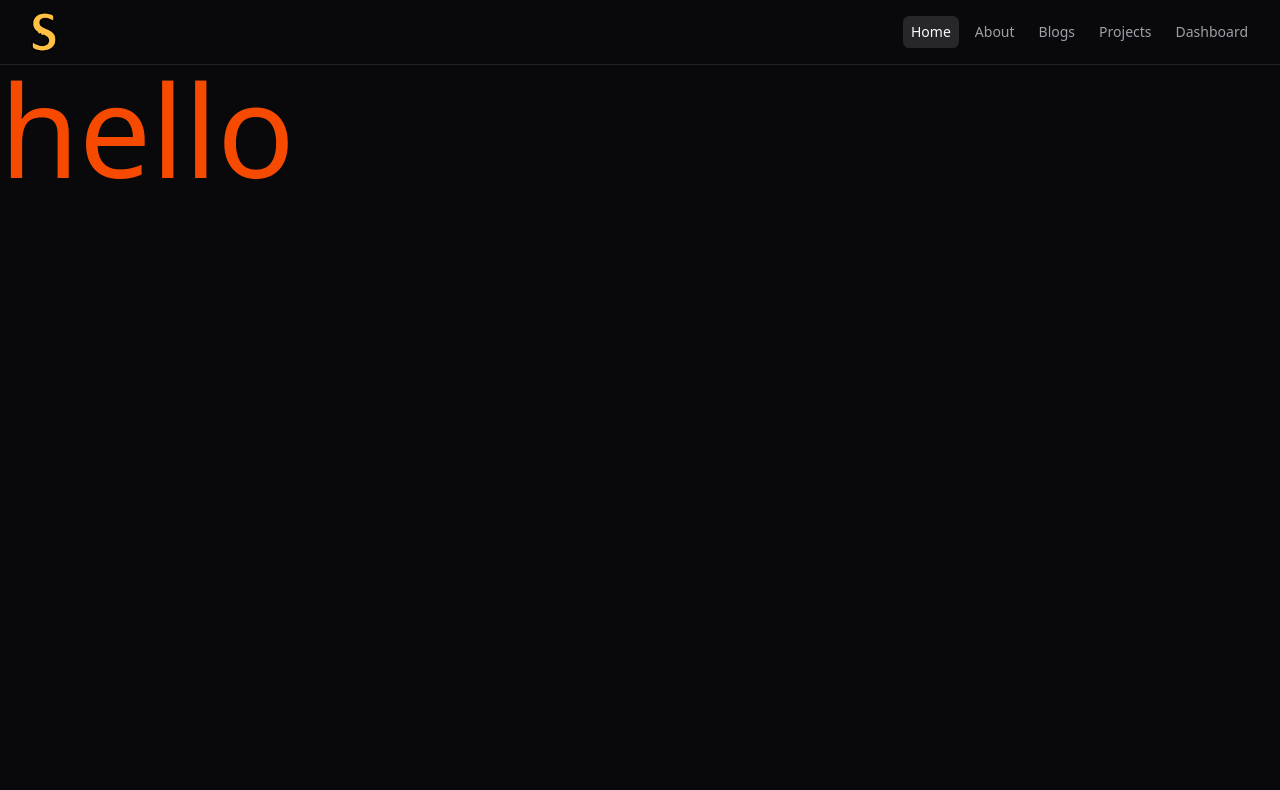
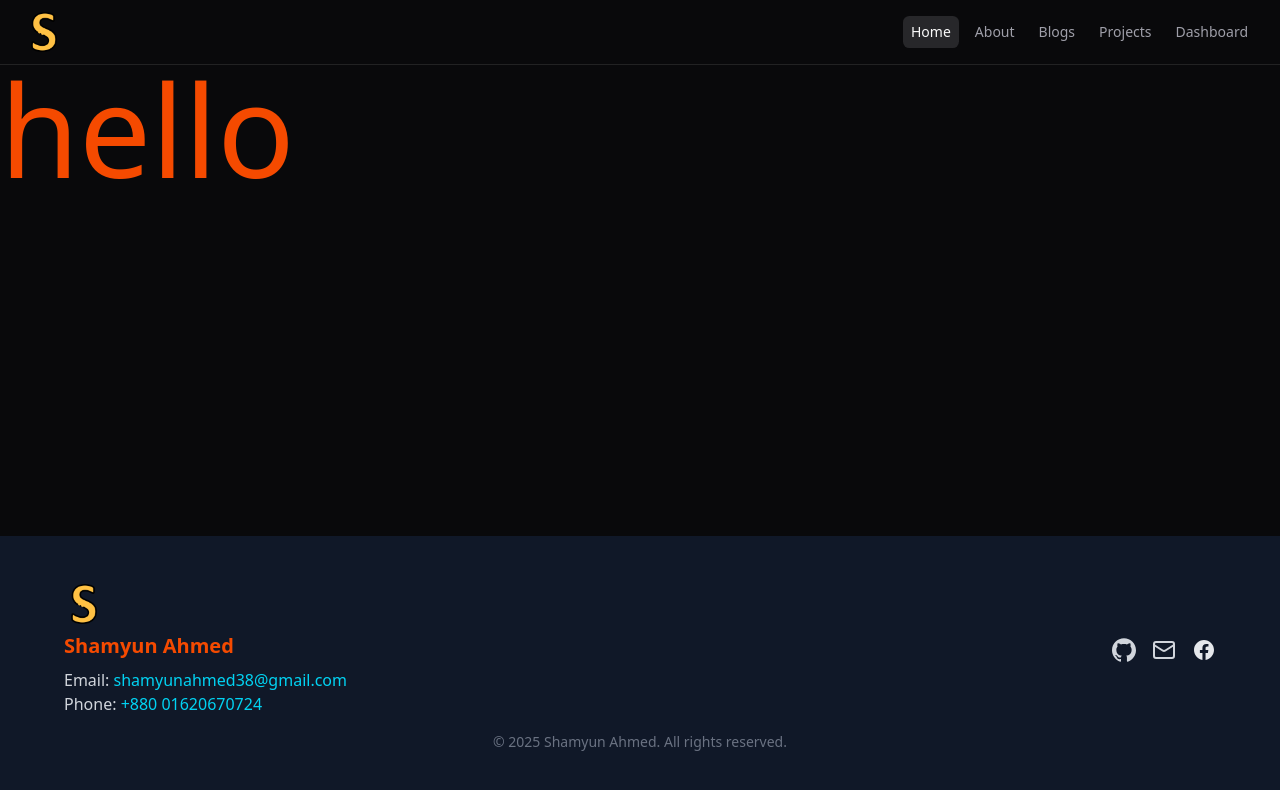
Before and after one commit to Shadow-Blaxe-123/Next-Portfolio-Frontend, a Next.js app: page / in a window 1280 px wide. Shown: the top 790 px of the page. Built offline with nearby package versions, Linux system fonts and the light colour scheme.

Commit message:
Footer done

```diff
--- a/src/app/(public)/layout.tsx
+++ b/src/app/(public)/layout.tsx
@@ -1,3 +1,4 @@
+import Footer from "@/components/Footer";
 import Navbar from "@/components/Navbar";
 import { ReactNode } from "react";
 
@@ -7,10 +8,14 @@ interface Props {
 
 export default function PublicLayout({ children }: Props) {
   return (
-    <div>
-      <Navbar />
-
-      {children}
+    <div className="flex flex-col min-h-screen">
+      <div>
+        <Navbar />
+      </div>
+      <main className="flex-1">{children}</main>
+      <div className="mt-auto">
+        <Footer />
+      </div>
     </div>
   );
 }
--- /dev/null
+++ b/src/components/Footer.tsx
@@ -0,0 +1,91 @@
+import { Mail } from "lucide-react";
+import Link from "next/link";
+import Logo from "./Logo";
+
+export default function Footer() {
+  return (
+    <footer className="bg-gray-900 text-gray-300 py-12 px-6">
+      <div className="max-w-6xl mx-auto flex flex-col md:flex-row justify-between items-center gap-6">
+        {/* Contact info */}
+        <div className="text-center md:text-left">
+          <Logo />
+          <h2 className="text-xl font-bold text-primary my-2">Shamyun Ahmed</h2>
+          <p>
+            Email:{" "}
+            <Link
+              href="mailto:shamyun@example.com"
+              className="text-cyan-400 hover:underline"
+            >
+              shamyunahmed38@gmail.com
+            </Link>
+          </p>
+          <p>
+            Phone:{" "}
+            <Link
+              href="tel:+8801234567890"
+              className="text-cyan-400 hover:underline"
+            >
+              +880 01620670724
+            </Link>
+          </p>
+        </div>
+
+        {/* Social links */}
+        <div className="flex gap-4">
+          {/* GitHub SVG */}
+          <Link
+            href="https://github.com/Shadow-Blaxe-123"
+            target="_blank"
+            rel="noopener noreferrer"
+            className="w-6 h-6 hover:text-white transition-colors"
+          >
+            <svg
+              role="img"
+              viewBox="0 0 24 24"
+              fill="currentColor"
+              xmlns="http://www.w3.org/2000/svg"
+            >
+              <title>GitHub</title>
+              <path d="M12 .297c-6.63 0-12 5.373-12 12 0 5.303 3.438 9.8 8.205 11.385.6.113.82-.258.82-.577 0-.285-.01-1.04-.015-2.04-3.338.724-4.042-1.61-4.042-1.61C4.422 18.07 3.633 17.7 3.633 17.7c-1.087-.744.084-.729.084-.729 1.205.084 1.838 1.236 1.838 1.236 1.07 1.835 2.809 1.305 3.495.998.108-.776.417-1.305.76-1.605-2.665-.3-5.466-1.332-5.466-5.93 0-1.31.465-2.38 1.235-3.22-.135-.303-.54-1.523.105-3.176 0 0 1.005-.322 3.3 1.23.96-.267 1.98-.399 3-.405 1.02.006 2.04.138 3 .405 2.28-1.552 3.285-1.23 3.285-1.23.645 1.653.24 2.873.12 3.176.765.84 1.23 1.91 1.23 3.22 0 4.61-2.805 5.625-5.475 5.92.42.36.81 1.096.81 2.22 0 1.606-.015 2.896-.015 3.286 0 .315.21.69.825.57C20.565 22.092 24 17.592 24 12.297c0-6.627-5.373-12-12-12" />
+            </svg>
+          </Link>
+
+          {/* Email */}
+          <Link
+            href="mailto:shamunahmed38@gmail.com"
+            className="hover:text-white transition-colors"
+          >
+            <Mail className="w-6 h-6" />
+          </Link>
+          {/* Facebook */}
+          <Link
+            href="https://www.facebook.com/shamun.ahmed.723353"
+            rel="noreferrer"
+            target="_blank"
+            className="text-gray-700 transition hover:opacity-75 dark:text-gray-200"
+          >
+            <span className="sr-only">Facebook</span>
+
+            <svg
+              className="size-6"
+              fill="currentColor"
+              viewBox="0 0 24 24"
+              aria-hidden="true"
+            >
+              <path
+                fillRule="evenodd"
+                d="M22 12c0-5.523-4.477-10-10-10S2 6.477 2 12c0 4.991 3.657 9.128 8.438 9.878v-6.987h-2.54V12h2.54V9.797c0-2.506 1.492-3.89 3.777-3.89 1.094 0 2.238.195 2.238.195v2.46h-1.26c-1.243 0-1.63.771-1.63 1.562V12h2.773l-.443 2.89h-2.33v6.988C18.343 21.128 22 16.991 22 12z"
+                clipRule="evenodd"
+              />
+            </svg>
+          </Link>
+        </div>
+      </div>
+
+      {/* Copyright */}
+      <div className="text-center text-sm text-gray-500 mt-4">
+        &copy; {new Date().getFullYear()} Shamyun Ahmed. All rights reserved.
+      </div>
+    </footer>
+  );
+}
```
Also changed, not shown: 1 other file (tests, documents, lock files or other folders).
